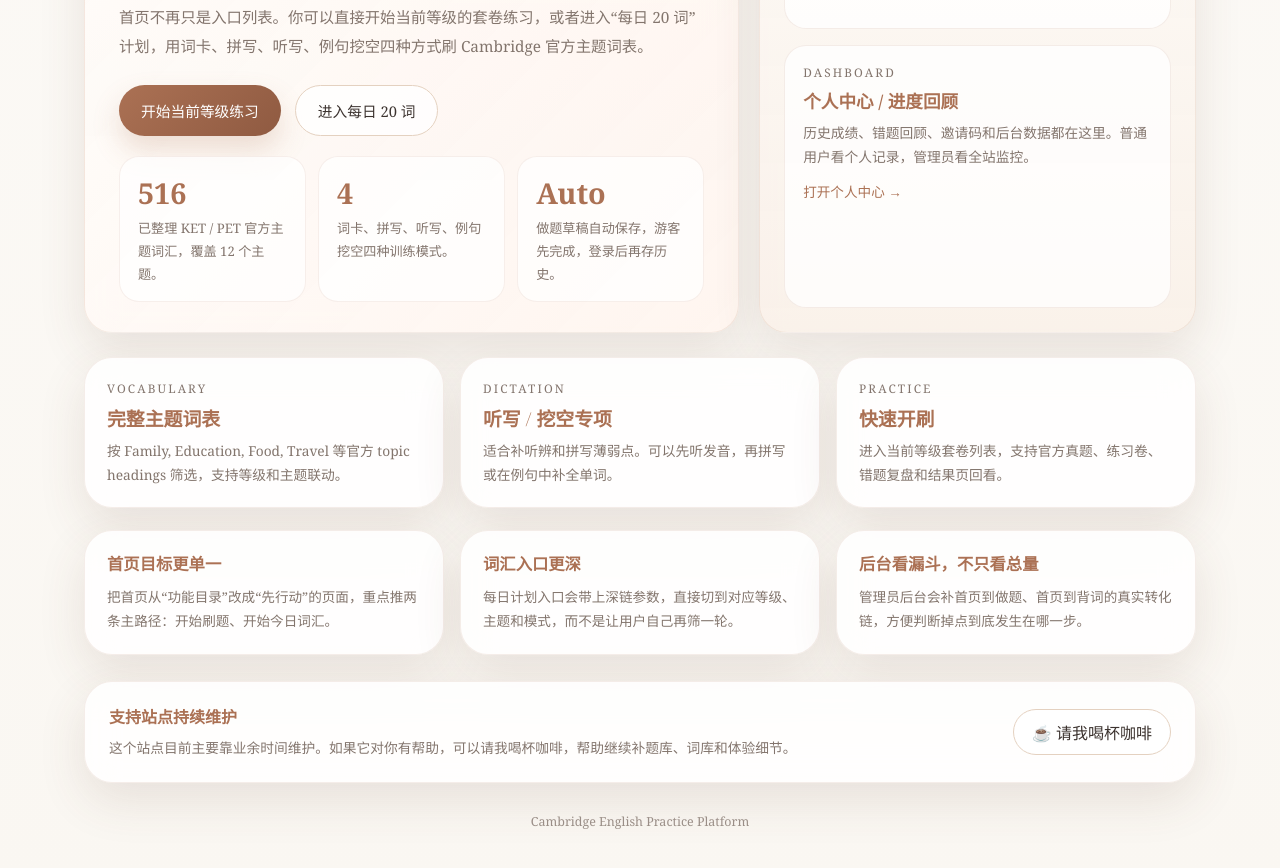
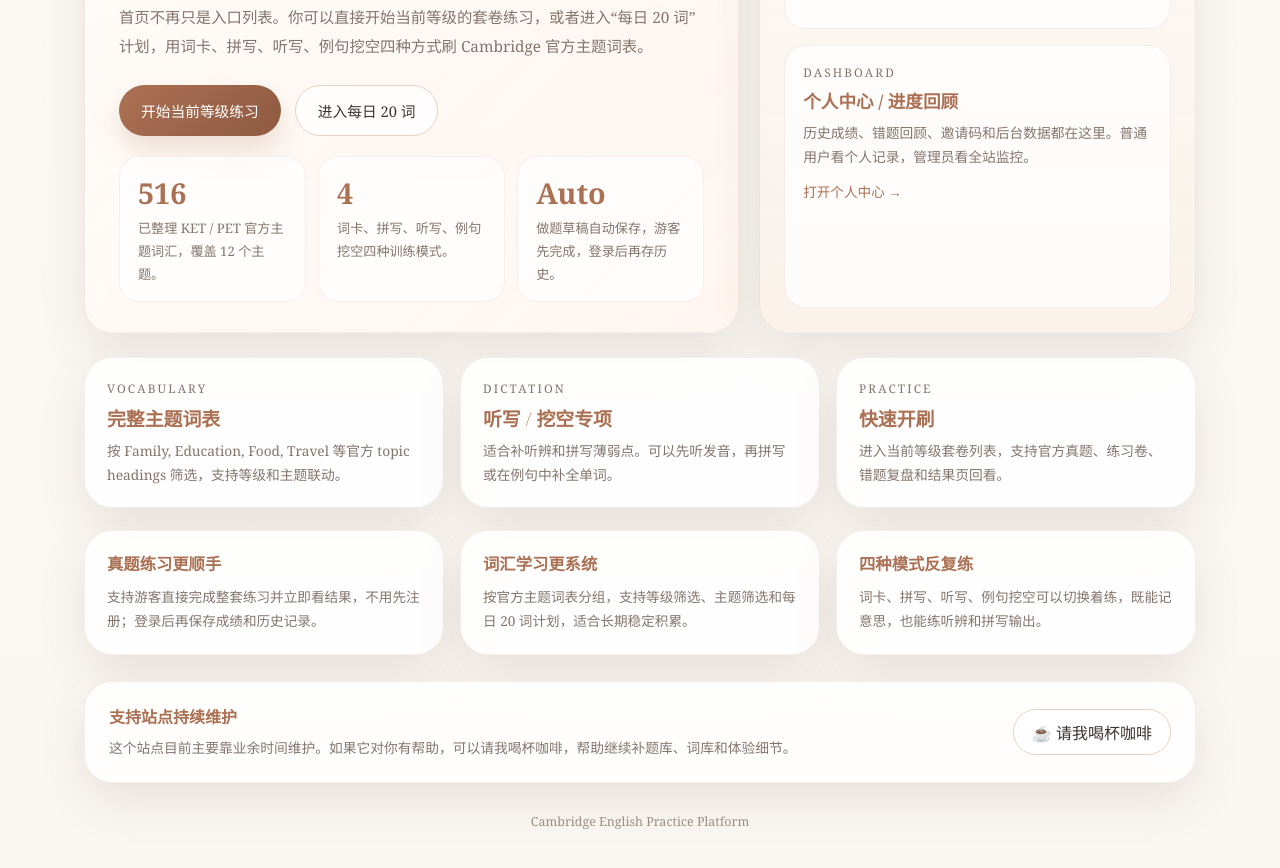
Before and after one commit to cswanghan/ket-online, a website: page public/index.html in a window 1280 px wide. Shown: the part 688-1556 px from the top of the page. Drawn offline with nearby package versions, Linux system fonts and the light colour scheme.

Commit message:
fix: remove internal messaging from homepage

```diff
--- a/public/index.html
+++ b/public/index.html
@@ -341,16 +341,16 @@
 
         <section class="feature-grid">
             <div class="feature-card">
-                <strong>首页目标更单一</strong>
-                <p>把首页从“功能目录”改成“先行动”的页面，重点推两条主路径：开始刷题、开始今日词汇。</p>
+                <strong>真题练习更顺手</strong>
+                <p>支持游客直接完成整套练习并立即看结果，不用先注册；登录后再保存成绩和历史记录。</p>
             </div>
             <div class="feature-card">
-                <strong>词汇入口更深</strong>
-                <p>每日计划入口会带上深链参数，直接切到对应等级、主题和模式，而不是让用户自己再筛一轮。</p>
+                <strong>词汇学习更系统</strong>
+                <p>按官方主题词表分组，支持等级筛选、主题筛选和每日 20 词计划，适合长期稳定积累。</p>
             </div>
             <div class="feature-card">
-                <strong>后台看漏斗，不只看总量</strong>
-                <p>管理员后台会补首页到做题、首页到背词的真实转化链，方便判断掉点到底发生在哪一步。</p>
+                <strong>四种模式反复练</strong>
+                <p>词卡、拼写、听写、例句挖空可以切换着练，既能记意思，也能练听辨和拼写输出。</p>
             </div>
         </section>
 
```
